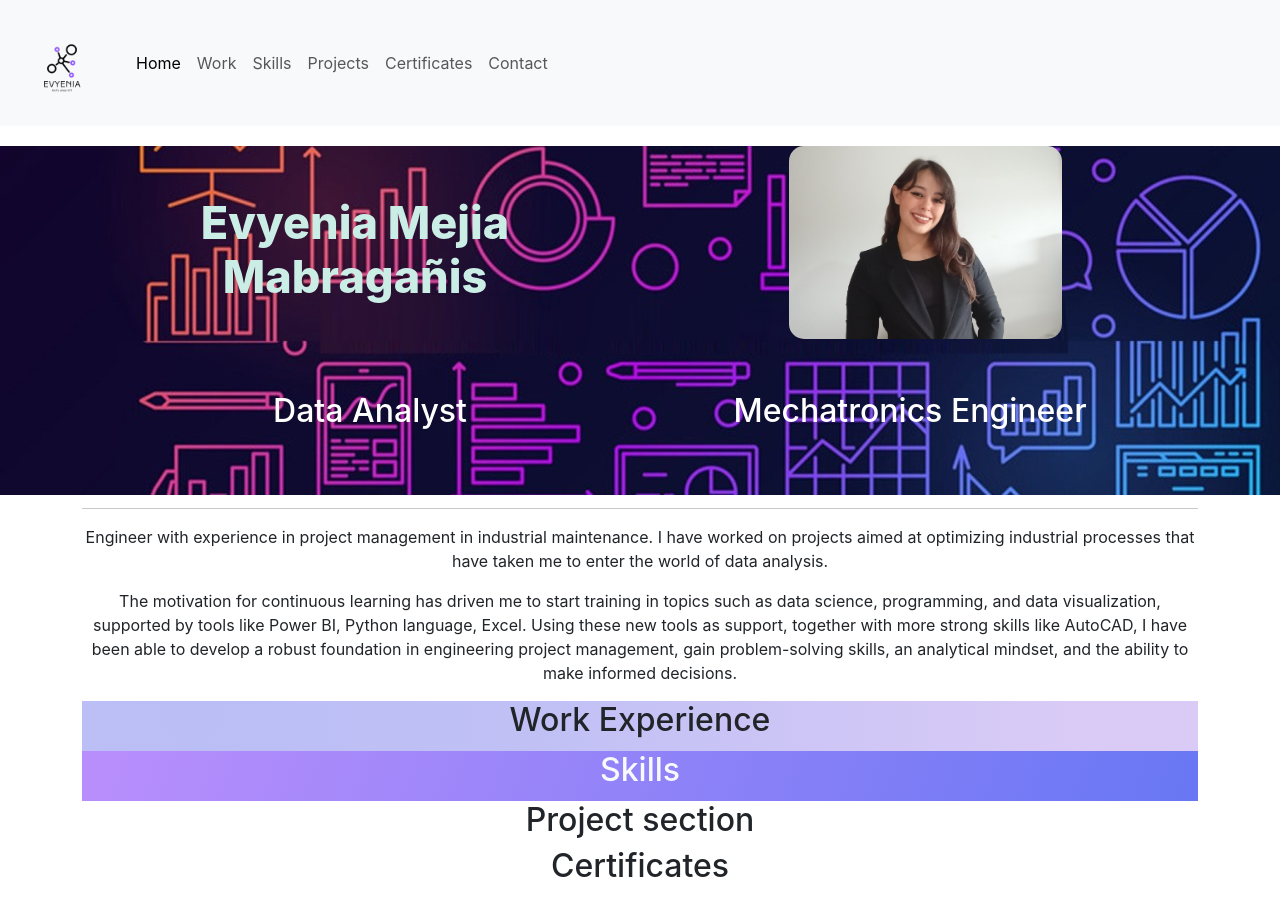
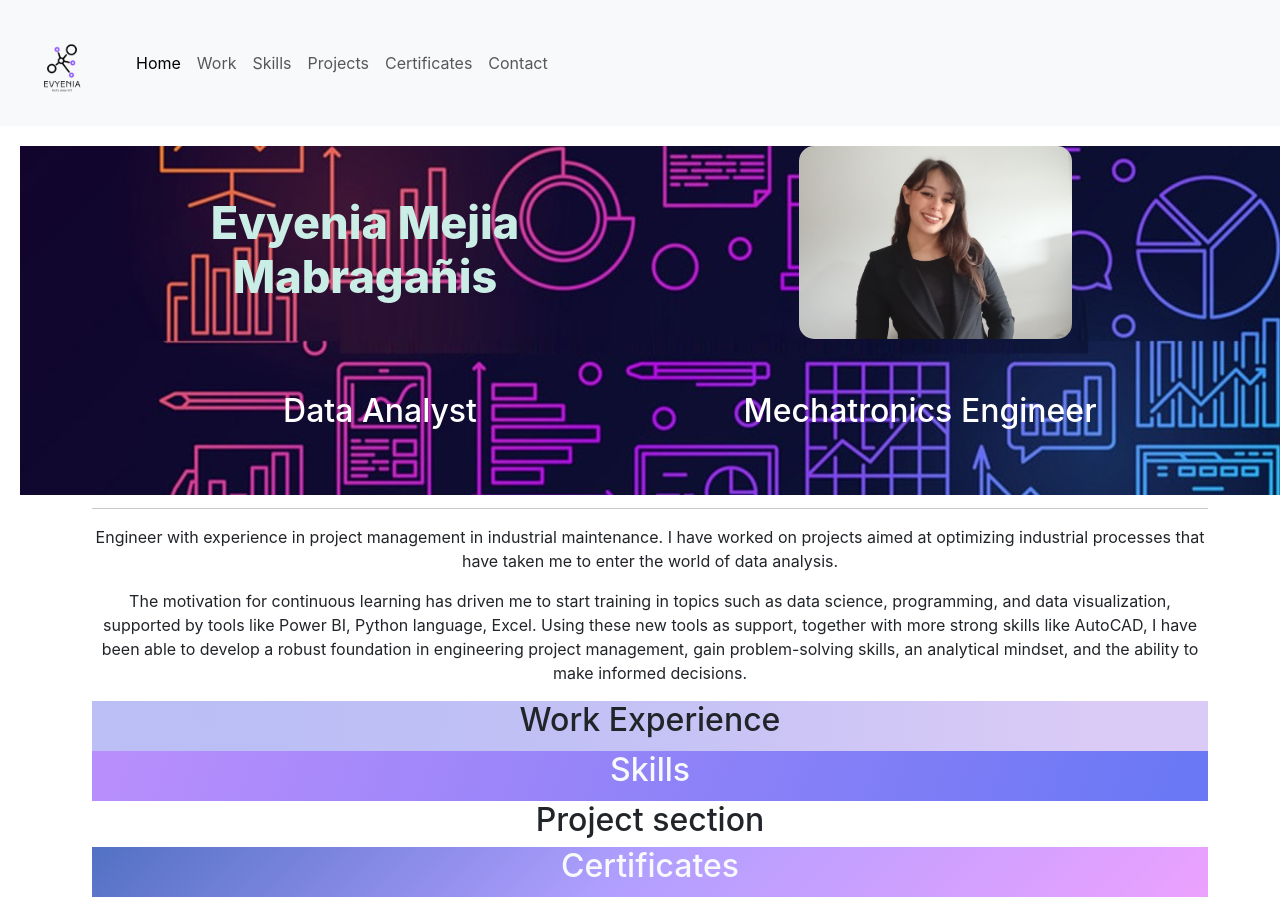
Before and after one commit to sorim492/portafolio-evyi, a React (Create React App) app: page / in a window 1280 px wide. Shown: the top 916 px of the page. Built offline with nearby package versions, Linux system fonts and the light colour scheme.

Commit message:
Update App.css

```diff
--- a/src/App.css
+++ b/src/App.css
@@ -37,6 +37,7 @@ footer .container{
   background-image: url(./fondo.jpeg);
   background-repeat: no-repeat;
   margin-top: 20px;
+  margin-left: 20px;
   text-align: center;
 }
 
@@ -86,3 +87,9 @@ footer .container{
   background: linear-gradient(110.6deg, rgb(184, 142, 252) 2.2%, rgb(104, 119, 244) 100.2%);
   color: #F8F9FA;
 }
+
+.certificates{
+  background: linear-gradient(-225deg, rgb(82, 113, 196) 0%, rgb(177, 159, 255) 48%, rgb(236, 161, 254) 100%);
+  height: 50px;
+  color: #F8F9FA;
+}
```
